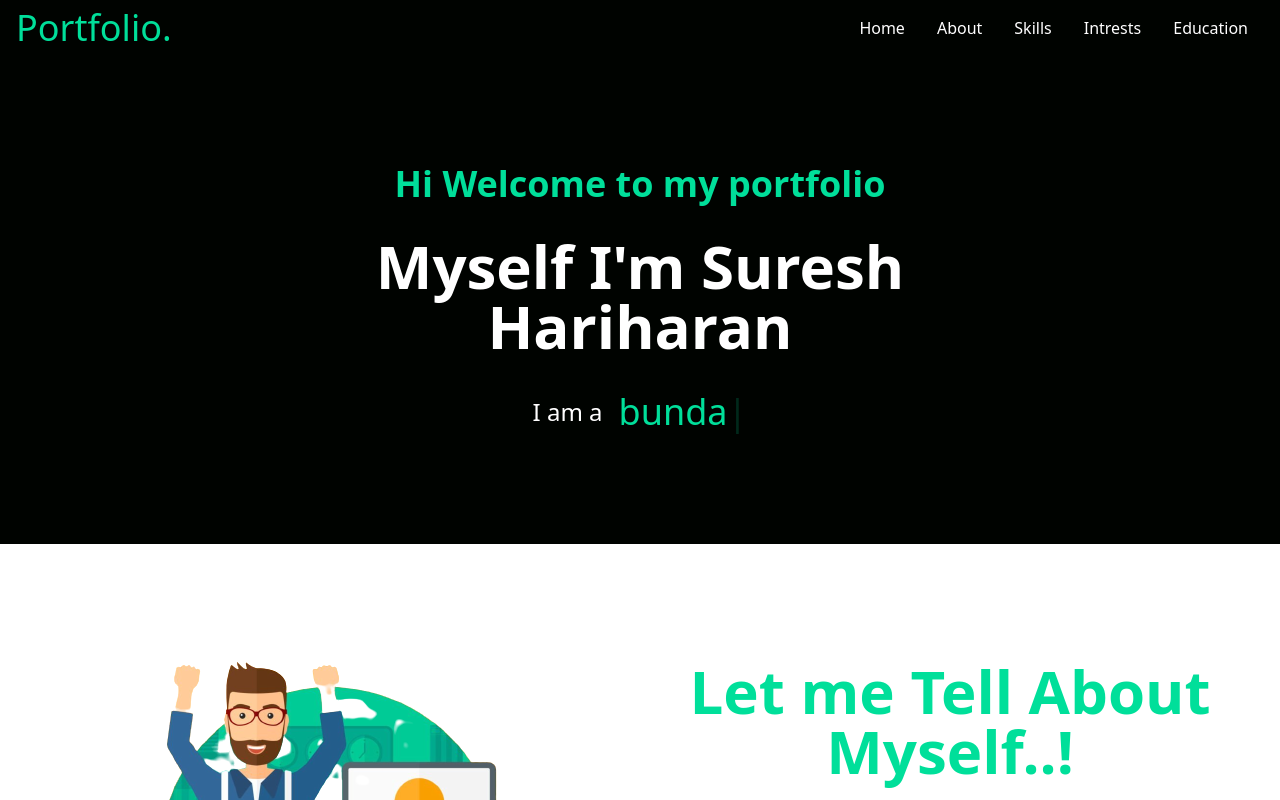
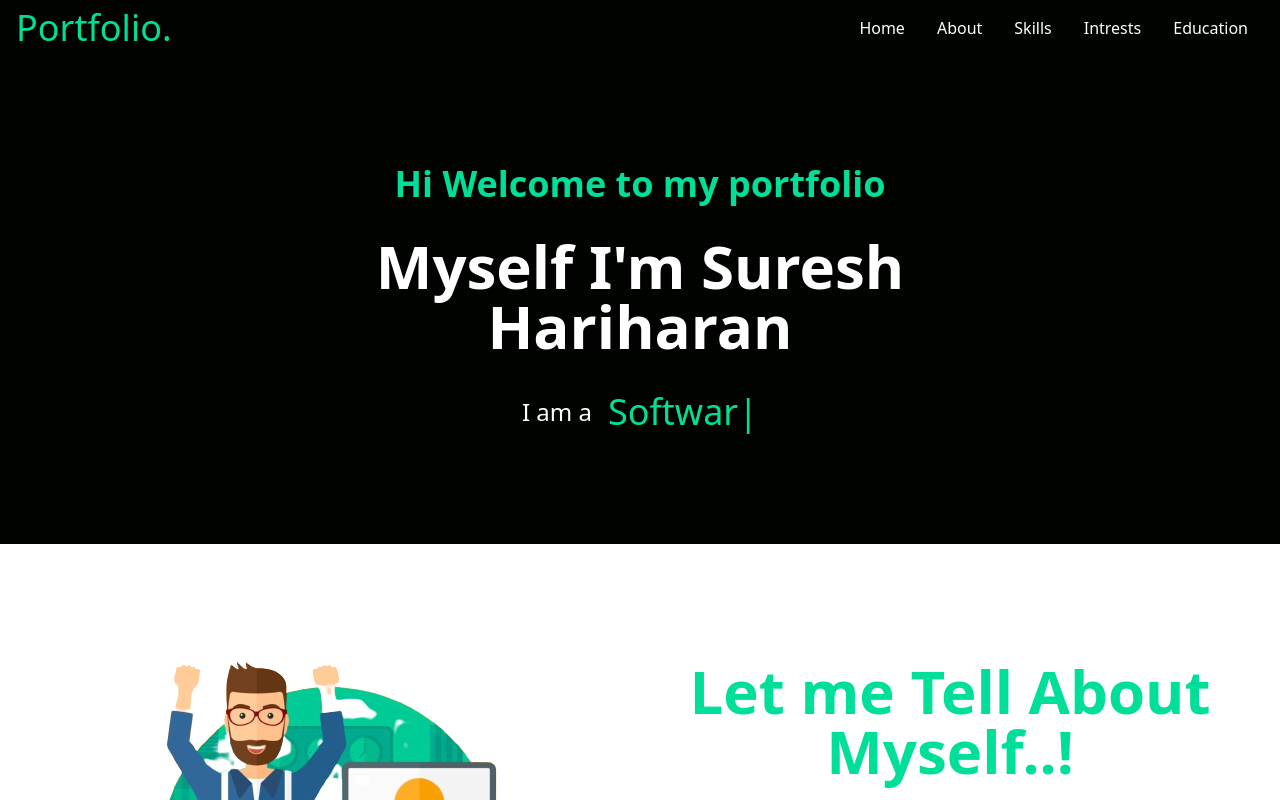
Before and after one commit to suresh-02/Portfolio, a React (Create React App) app: page / in a window 1280 px wide. Shown: the top 800 px of the page. Built offline with nearby package versions, Linux system fonts and the light colour scheme.

Commit message:
Update intro.jsx

```diff
--- a/src/Components/Content/intro.jsx
+++ b/src/Components/Content/intro.jsx
@@ -15,7 +15,7 @@ const Intro = () => {
 
           <Typed
             className="md:text-4xl z-[-10] sm:text-2xl pl-2 md:pl-4  text-[25px]  text-[#00df9a]"
-            strings={["FrontEnd Devloper", "Graduand", "bunda"]}
+            strings={["FrontEnd Devloper", "Graduand", "Software Engineer"]}
             typeSpeed={60}
             backSpeed={60}
             loop
```
